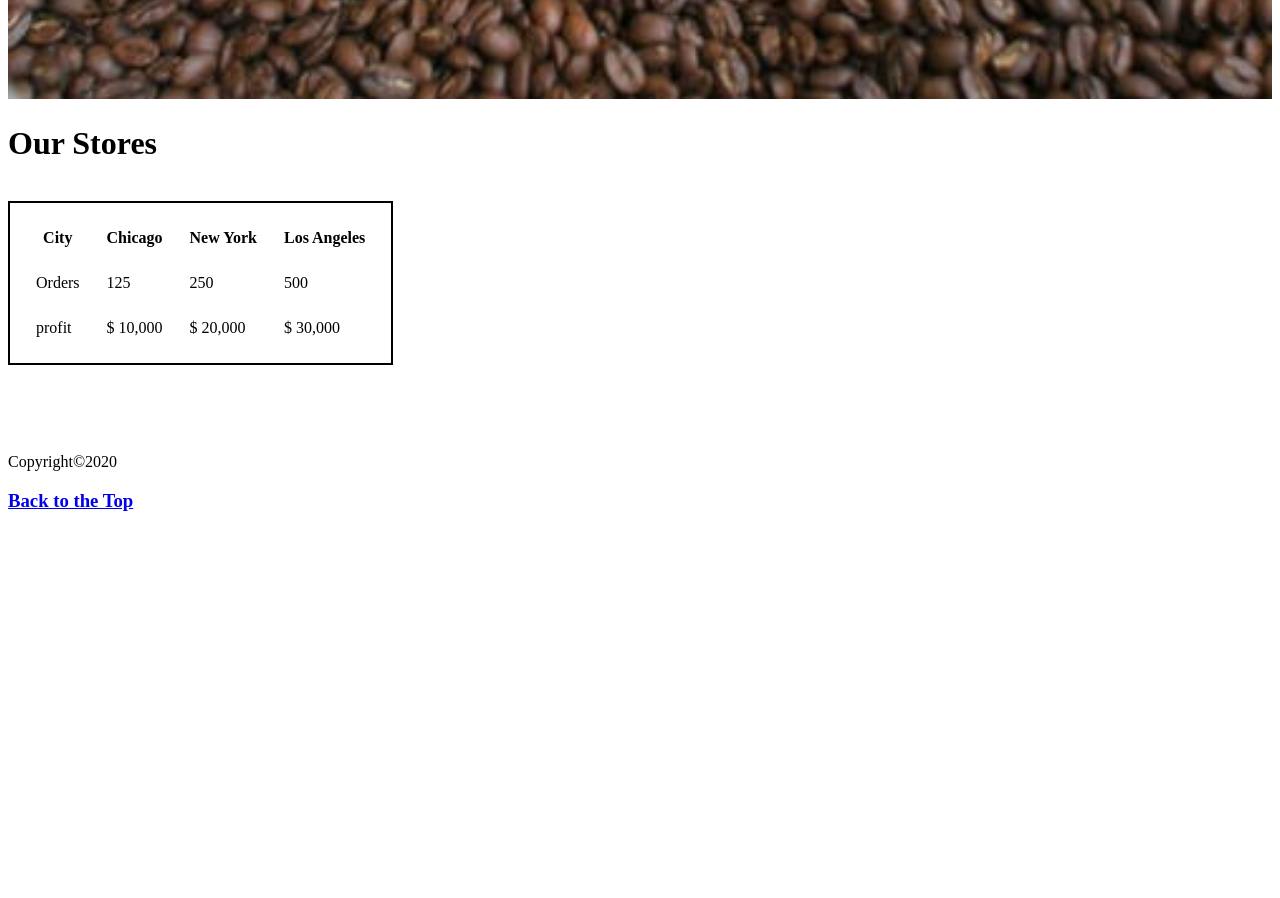
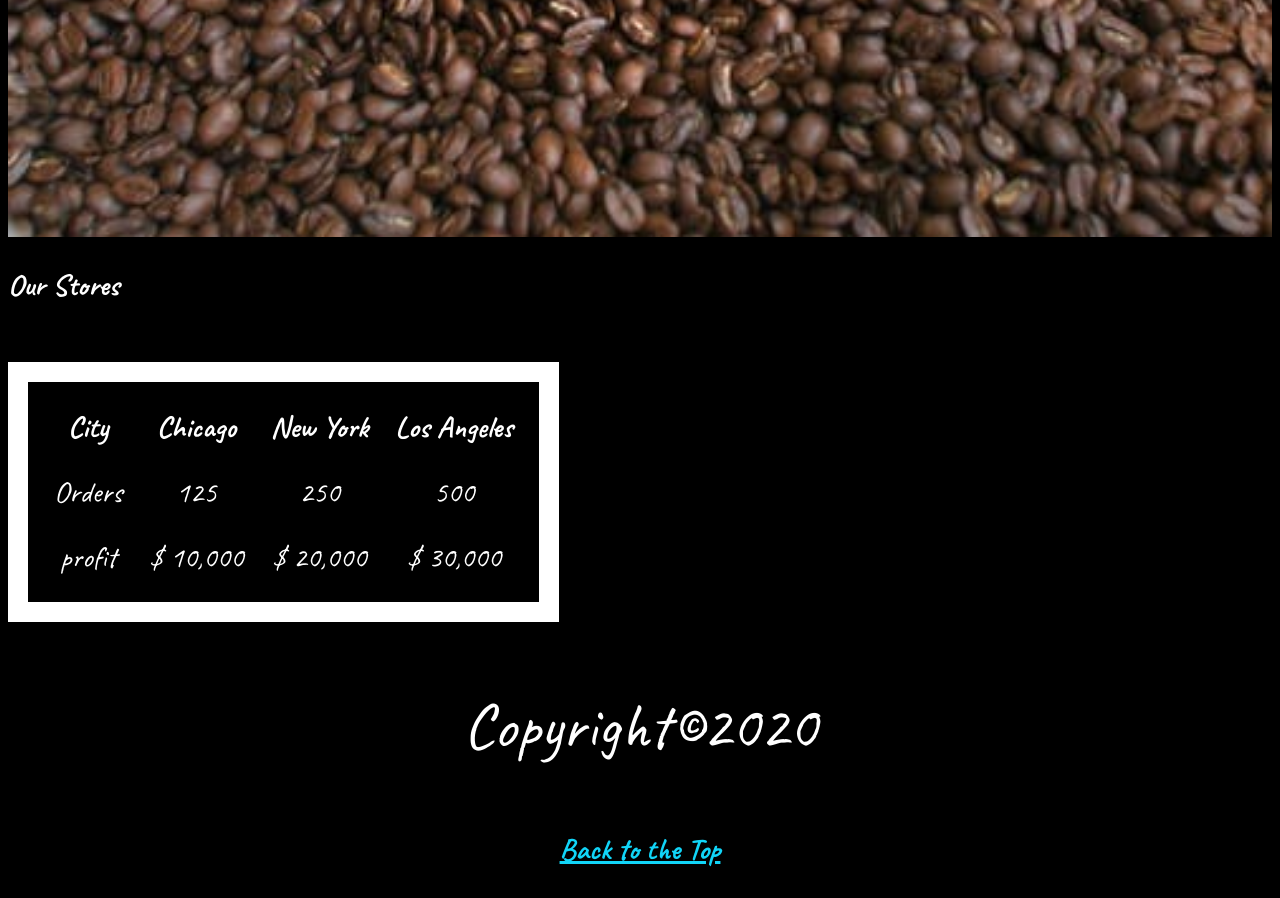
Before and after one commit to MarcelloEdocia/Coffee, a plain HTML site: page numbers.html in a window 1280 px wide. Shown: the part 1840-2738 px from the top of the page. Before the commit the page ends 2371 px from the top, so only its background shows below. Drawn offline with Linux system fonts and the light colour scheme.

Commit message:
Update numbers.html

```diff
--- a/numbers.html
+++ b/numbers.html
@@ -4,6 +4,9 @@
 	<meta charset="UTF-8">
 	<meta name="viewport" content="width=device-width, initial-scale=1.0">
 	<title>Numbers</title>
+	<link rel="stylesheet" href="./styles.css">
+	<link href="https://fonts.googleapis.com/css2?family=Caveat:wght@400;500;600;700&family=Nerko+One&display=swap" rel="stylesheet">
+
 </head>
 <body>
 	<img src="./topcoffee.png" id="logo" height="200"alt="Coffee logo">
@@ -17,7 +20,7 @@
 	<img src="./background1.jpeg" width="100%"alt="coffee beans">
 	<h1>Our Stores</h1>
 	<br>
-<table style="border: 2px solid black;border-spacing:25px">
+<table >
 	<!-- city -->
 	<tr>
 		<th>City</th>
@@ -46,14 +49,11 @@
 
 </table>
 
-	<br>
-	<br>
-	<br>
-	<br>
 
 
 
-	<p>Copyright&copy;2020</p>
+
+	<p style="font-size:64px;">Copyright&copy;2020</p>
 	<h3><a href="#logo">Back to the Top</a></h3>
 
 
```
